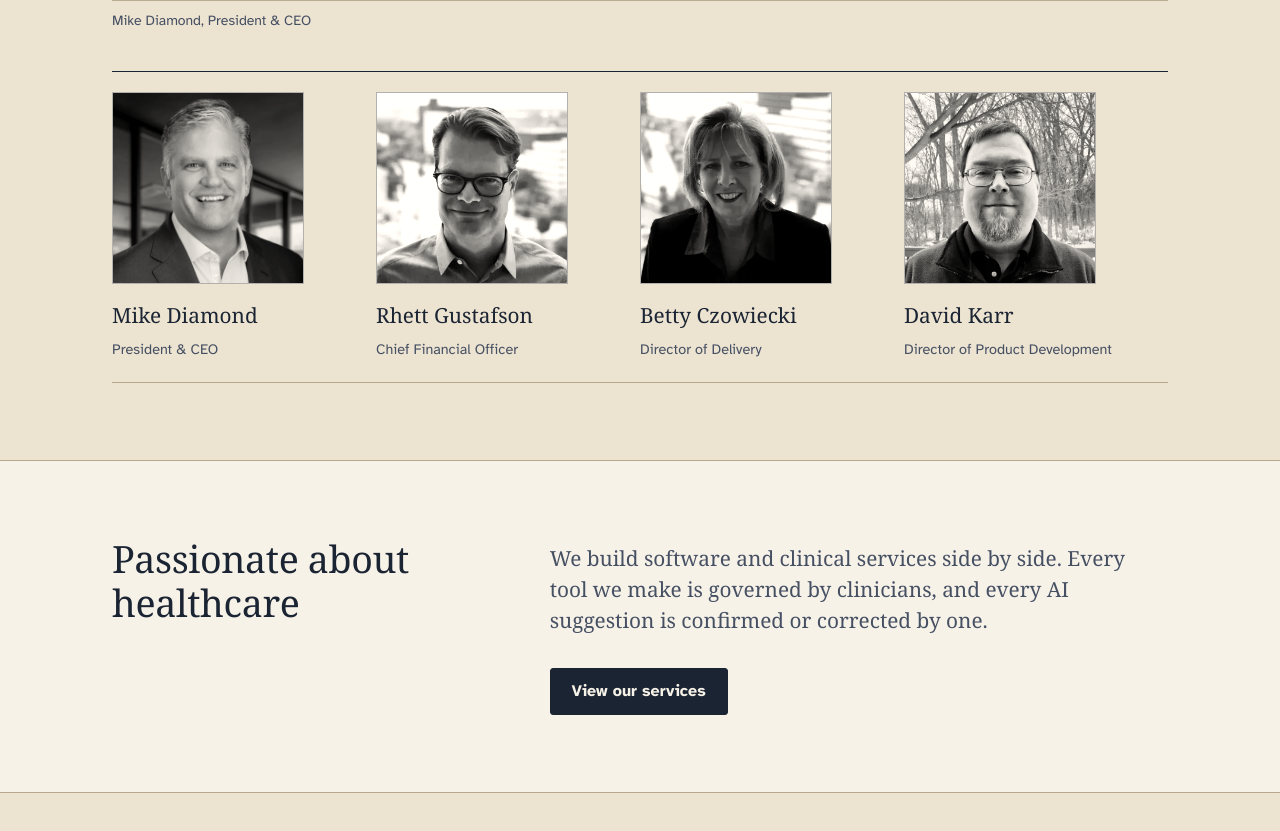
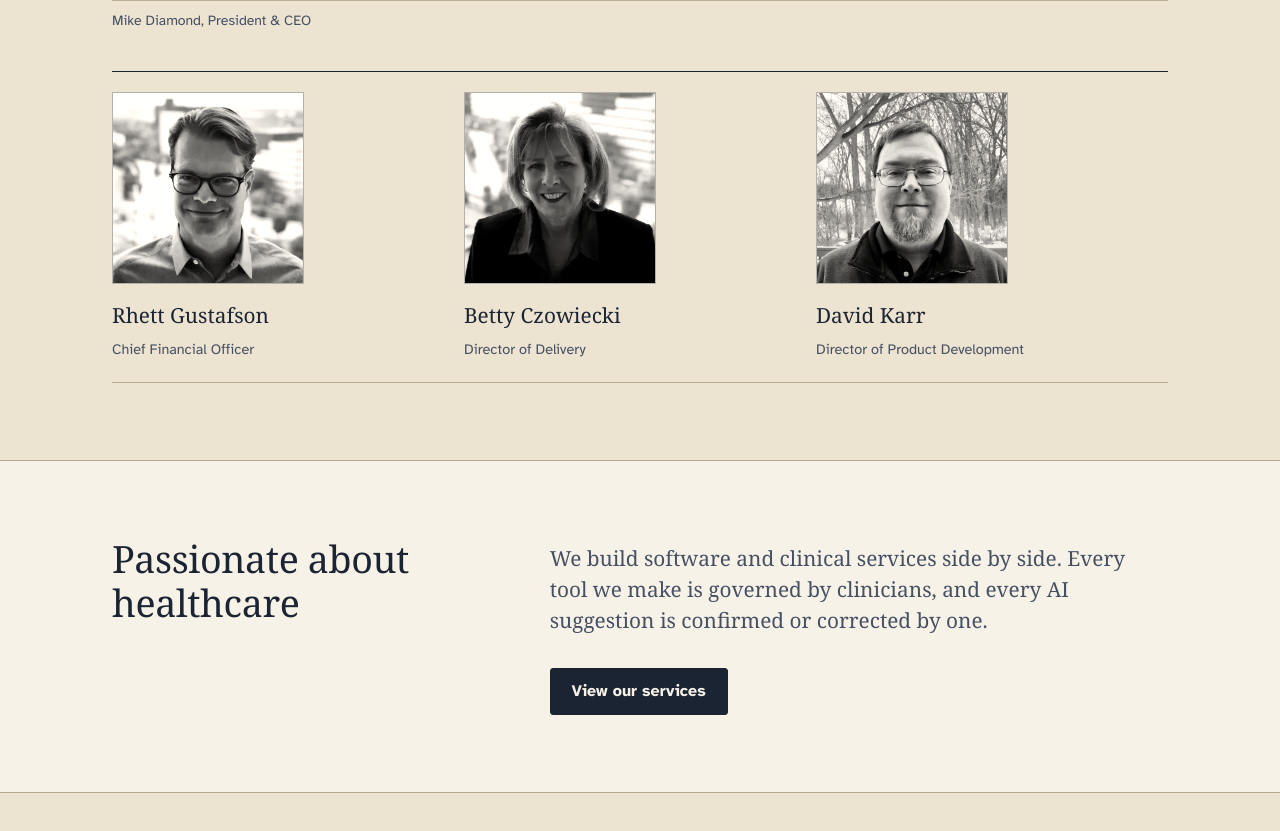
Before and after one commit to TrustedSciences/wounds-ai.site, a plain HTML site: page about.html in a window 1280 px wide. Shown: the part 1277-2108 px from the top of the page. Drawn offline with Linux system fonts and the light colour scheme.

Commit message:
Add files via upload

```diff
--- a/about.html
+++ b/about.html
@@ -95,7 +95,6 @@
     </div>
     <figure class="figure photo ceo-feature"><img src="assets/img/mike-diamond-feature.webp" alt="Mike Diamond, President and CEO of Wound Solutions AI, in the office" loading="lazy"><figcaption>Mike Diamond, President &amp; CEO</figcaption></figure>
     <ul class="team">
-      <li><img class="headshot" src="assets/img/mike-diamond.webp" alt="Mike Diamond" loading="lazy"><span class="name">Mike Diamond</span><span class="role-title">President &amp; CEO</span></li>
       <li><img class="headshot" src="assets/img/rhett-gustafson.webp" alt="Rhett Gustafson" loading="lazy"><span class="name">Rhett Gustafson</span><span class="role-title">Chief Financial Officer</span></li>
       <li><img class="headshot" src="assets/img/betty-czowiecki.webp" alt="Betty Czowiecki" loading="lazy"><span class="name">Betty Czowiecki</span><span class="role-title">Director of Delivery</span></li>
       <li><img class="headshot" src="assets/img/david-karr.webp" alt="David Karr" loading="lazy"><span class="name">David Karr</span><span class="role-title">Director of Product Development</span></li>
--- a/assets/styles.css
+++ b/assets/styles.css
@@ -238,7 +238,7 @@ table.data td.num { font-variant-numeric: tabular-nums lining-nums; white-space:
 .pull { font-family: var(--serif); font-size: clamp(1.5rem, 2.6vw, 2rem); line-height: 1.3; font-style: italic; max-width: 34ch; margin: 0; padding-left: 1.25rem; border-left: 2px solid var(--ink); }
 
 /* Team */
-.team { list-style: none; padding: 0; margin: 2rem 0 0; display: grid; grid-template-columns: repeat(4, minmax(0, 1fr)); border-top: 1px solid var(--ink); }
+.team { list-style: none; padding: 0; margin: 2rem 0 0; display: grid; grid-template-columns: repeat(3, minmax(0, 1fr)); border-top: 1px solid var(--ink); }
 .team li { padding: 1.25rem 1rem 1.25rem 0; border-bottom: 1px solid var(--rule); }
 .team .name { font-family: var(--serif); font-size: 1.3rem; display: block; }
 .team .role-title { font-family: var(--sans); font-size: .9rem; color: var(--ink-2); }
```
Also changed, not shown: 1 other file.
